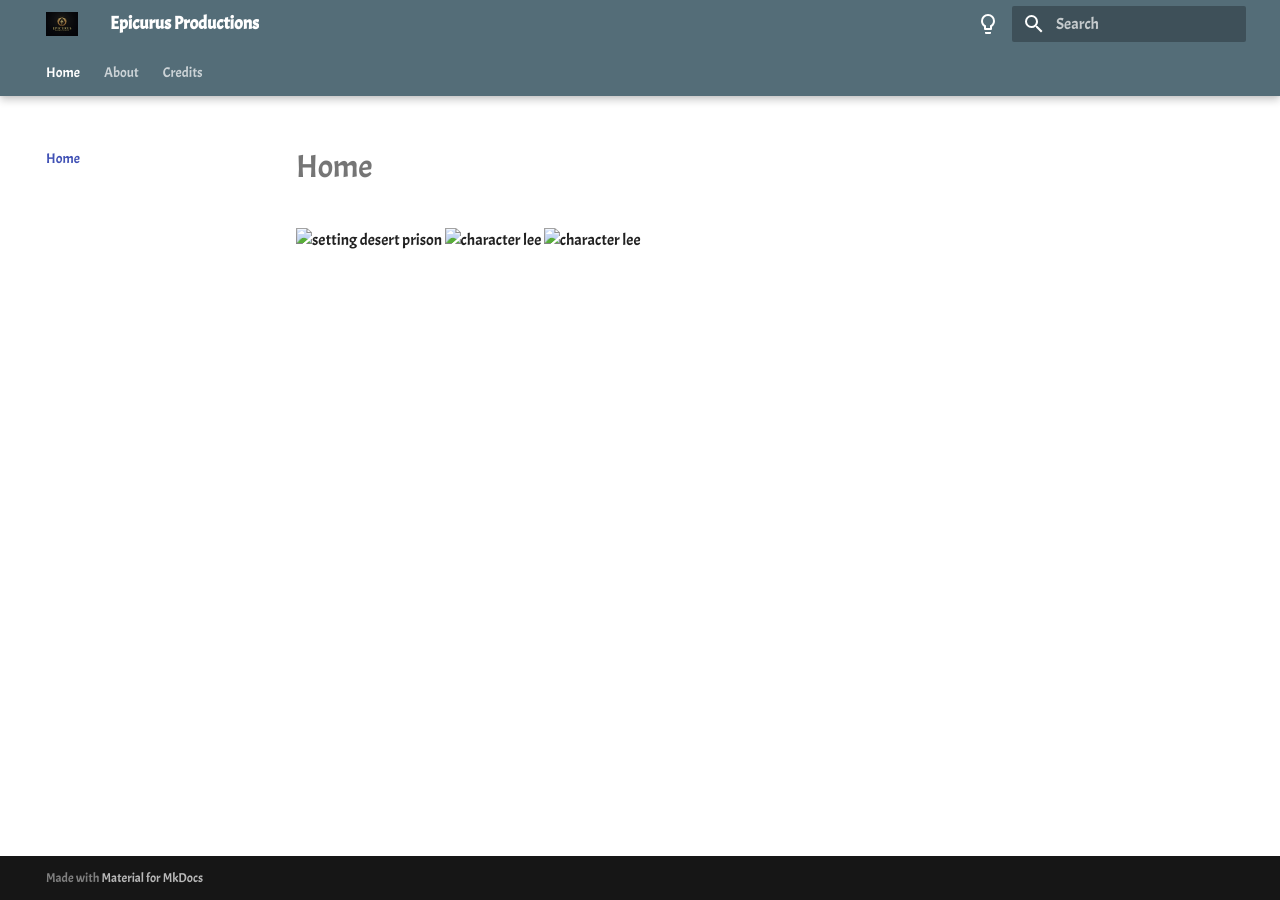
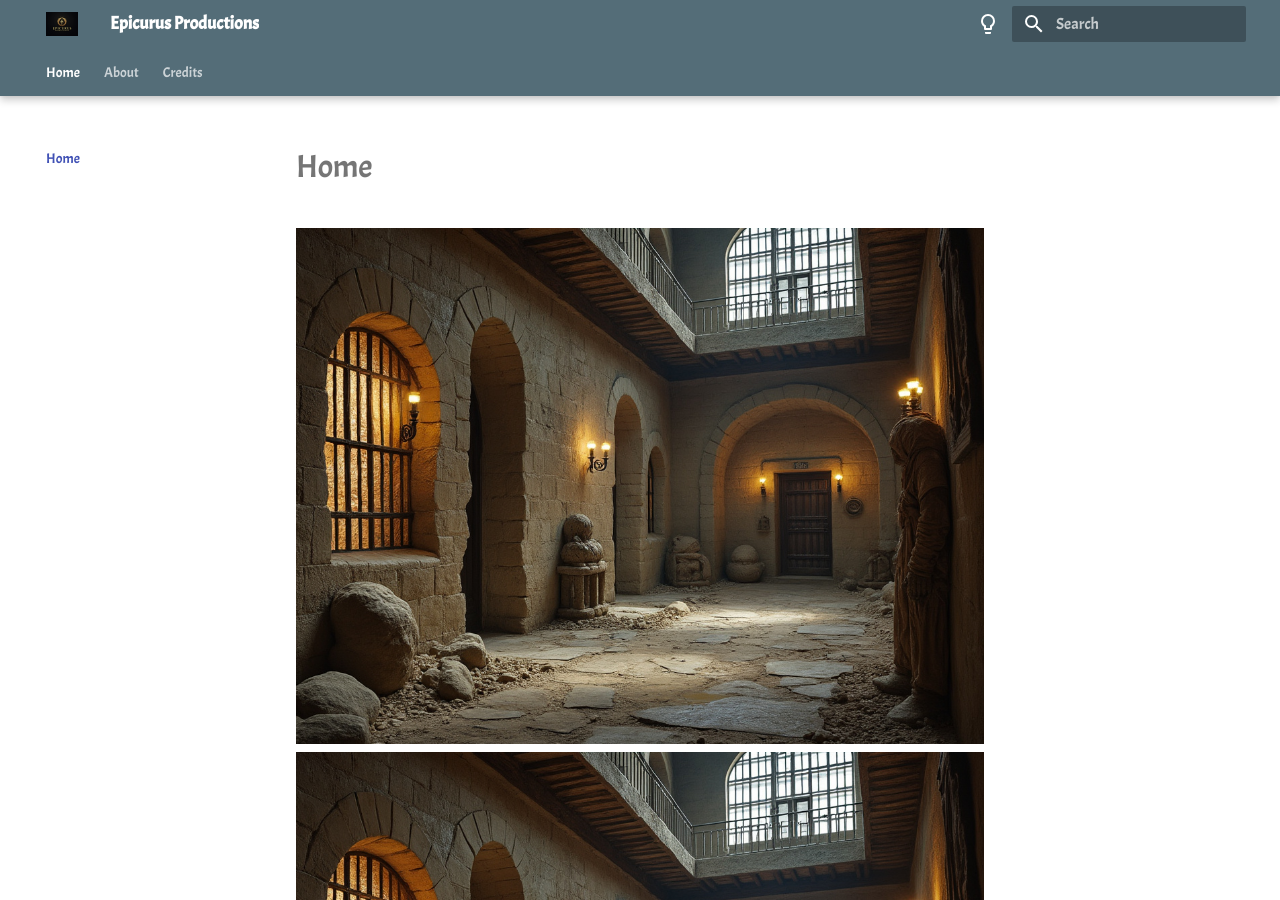
Before and after one commit to gamefreakcabe/solomons-arboretum, an MkDocs documentation site: the page built from docs/index.md, in a window 1280 px wide and 900 px high. Built offline with MkDocs 1.6.1 and Material for MkDocs 9.7.7, drawn with Linux system fonts in a browser that asks for light colours.

Commit message:
move files

```diff
--- a/docs/index.md
+++ b/docs/index.md
@@ -2,5 +2,5 @@
 
 
 ![setting desert prison](../images/CoS/desert-prison-2.jpeg)
-![character lee](../images/CoS/lee1.jpeg)
-<img title="character lee" src="../images/CoS/lee1.jpeg">
+![character lee](../images/CoS/desert-prison-2.jpeg)
+<img title="character lee" src="../images/CoS/desert-prison-2.jpeg">
```
Also changed, not shown: docs/images/CoS/desert-prison-2.jpeg (renamed from images/CoS/desert-prison-2.jpeg), docs/images/CoS/lee1.jpeg (renamed from images/CoS/lee1.jpeg), docs/images/CoS/shadow1.jpeg (renamed from images/CoS/shadow1.jpeg), docs/images/CoS/shadow2.jpeg (renamed from images/CoS/shadow2.jpeg).
